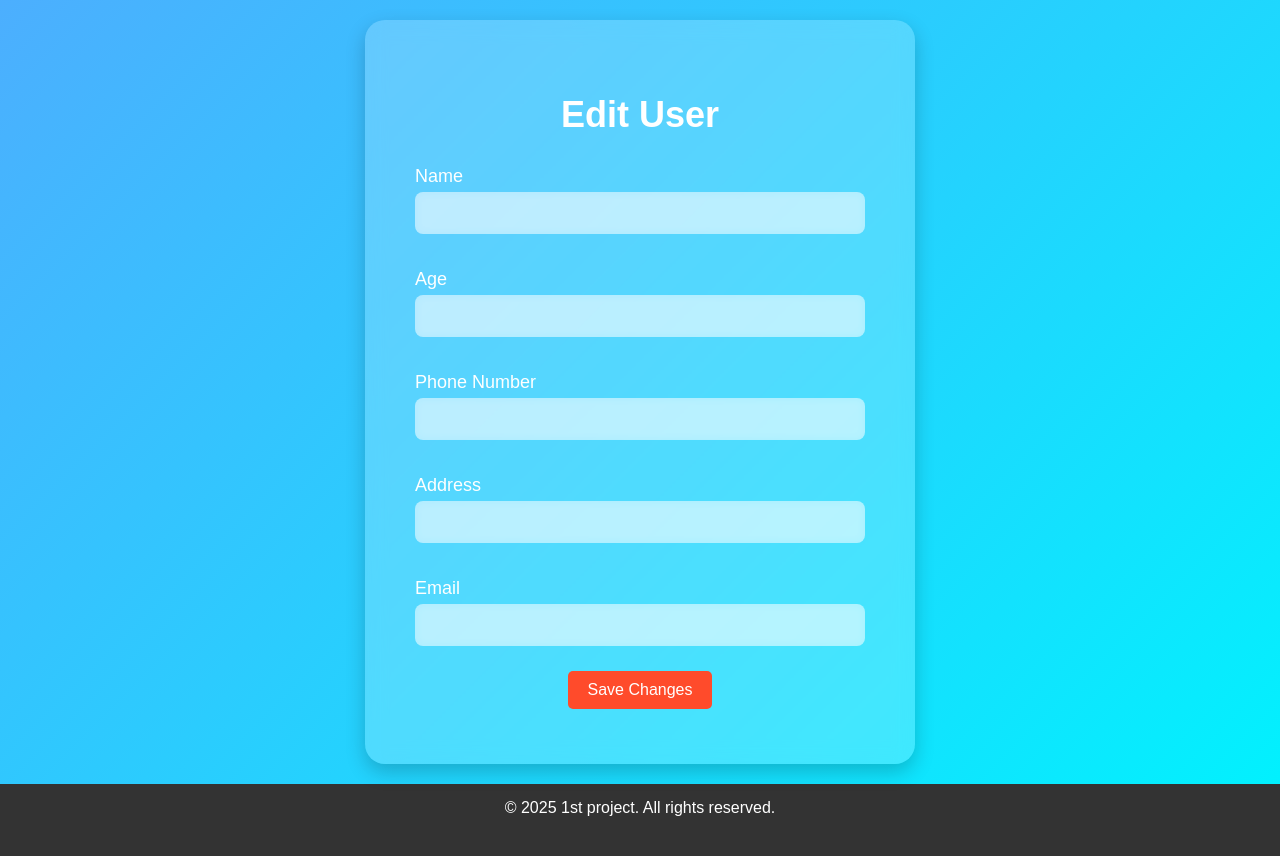
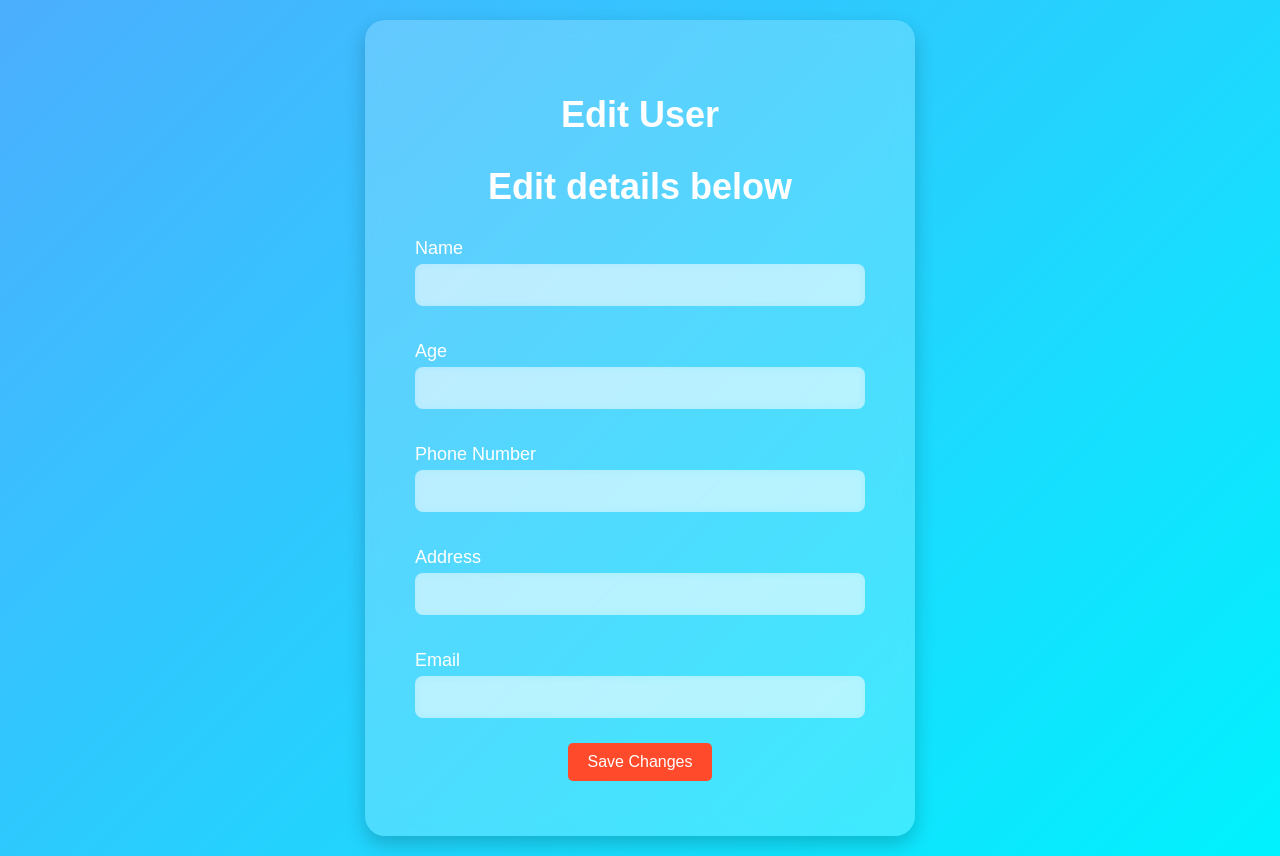
Before and after one commit to bikrampandey/UsersApp, a Flask app: template templates/edit_user.html in a window 1280 px wide. Shown: the part 78-934 px from the top of the page. Before the commit the page ends 894 px from the top, so only its background shows below. Run offline with Flask 3, Linux system fonts and the light colour scheme; the template is opened without the code that fills it, so the values that code supplies are empty.

Commit message:
did correction on edit page for smooth ajax message

```diff
--- a/templates/edit_user.html
+++ b/templates/edit_user.html
@@ -17,9 +17,8 @@
     <div class="container">
         <div class="form-box">
             <h1>Edit User</h1>
+            <h2>Edit details below</h2>
 
-            <div id="output-msg" class="flash-message" style="display: none;"></div>
-            <div id="error-msg" class="error-message" style="display: none;"></div>
             <form id="editUserForm">
                 <label for="name">Name</label>
                 <input type="text" id="name" name="name" value="{{ user.full_name }}" required>
@@ -33,7 +32,8 @@
                 <input type="text" id="email" name="email" value="{{ user.email }}" required>
                 <button type="submit" class="save-btn">Save Changes</button>
             </form>
-            <div id="output-msg"></div>
+            <div id="output-msg" class="flash-message" style="display: none;></div>
+            <div id="error-msg" class="error-message" style="display: none;></div>
         </div>
     </div>
     <footer class="footer">
```
